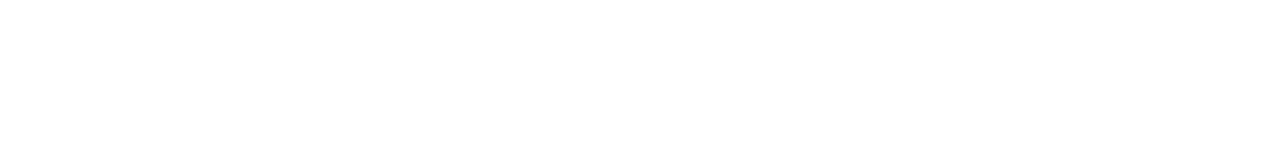
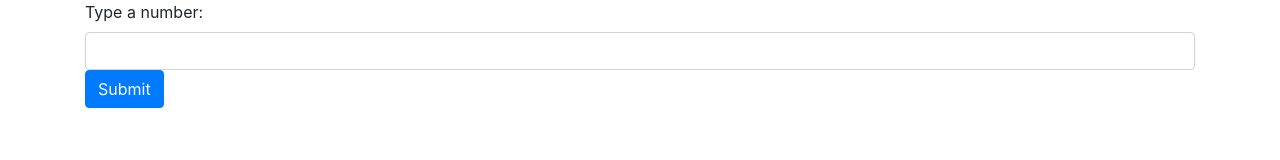
Before and after one commit to leesga8/roboger, a plain HTML site: page index.html in a window 1280 px wide. Drawn offline with Linux system fonts and the light colour scheme.

Commit message:
add specs and first test to readme and passes first test

```diff
--- a/index.html
+++ b/index.html
@@ -15,6 +15,14 @@
   <title>MR. Roboger's Neighborhood</title>
 </head>
 <body>
-
+  <div class="container">
+    <form id="formOne">
+      <div class="form-group">
+        <label for="usernum">Type a number:</label>
+        <input id="usernum" type="number" class="form-control">
+        <button id="submit" type="submit" class="btn btn-primary">Submit</button>
+      </div>
+    </form>
+  </div>
 </body>
 </html>
--- a/js/scripts.js
+++ b/js/scripts.js
@@ -0,0 +1,13 @@
+
+// Business Logic
+
+function beepBoop(number){
+  return number;
+}
+
+
+
+
+
+
+// UI Logic
```
Also changed, not shown: 1 other file.
